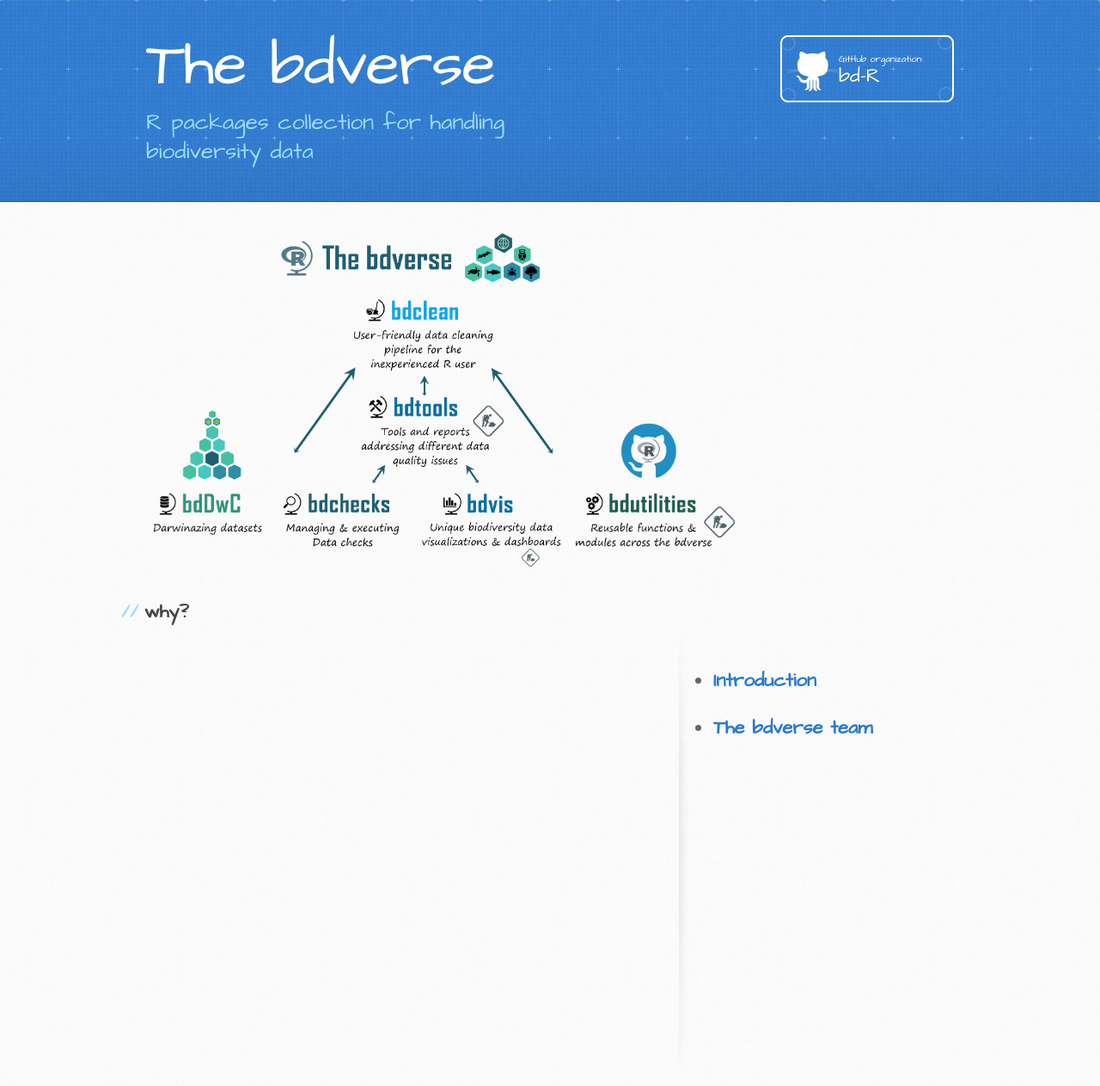
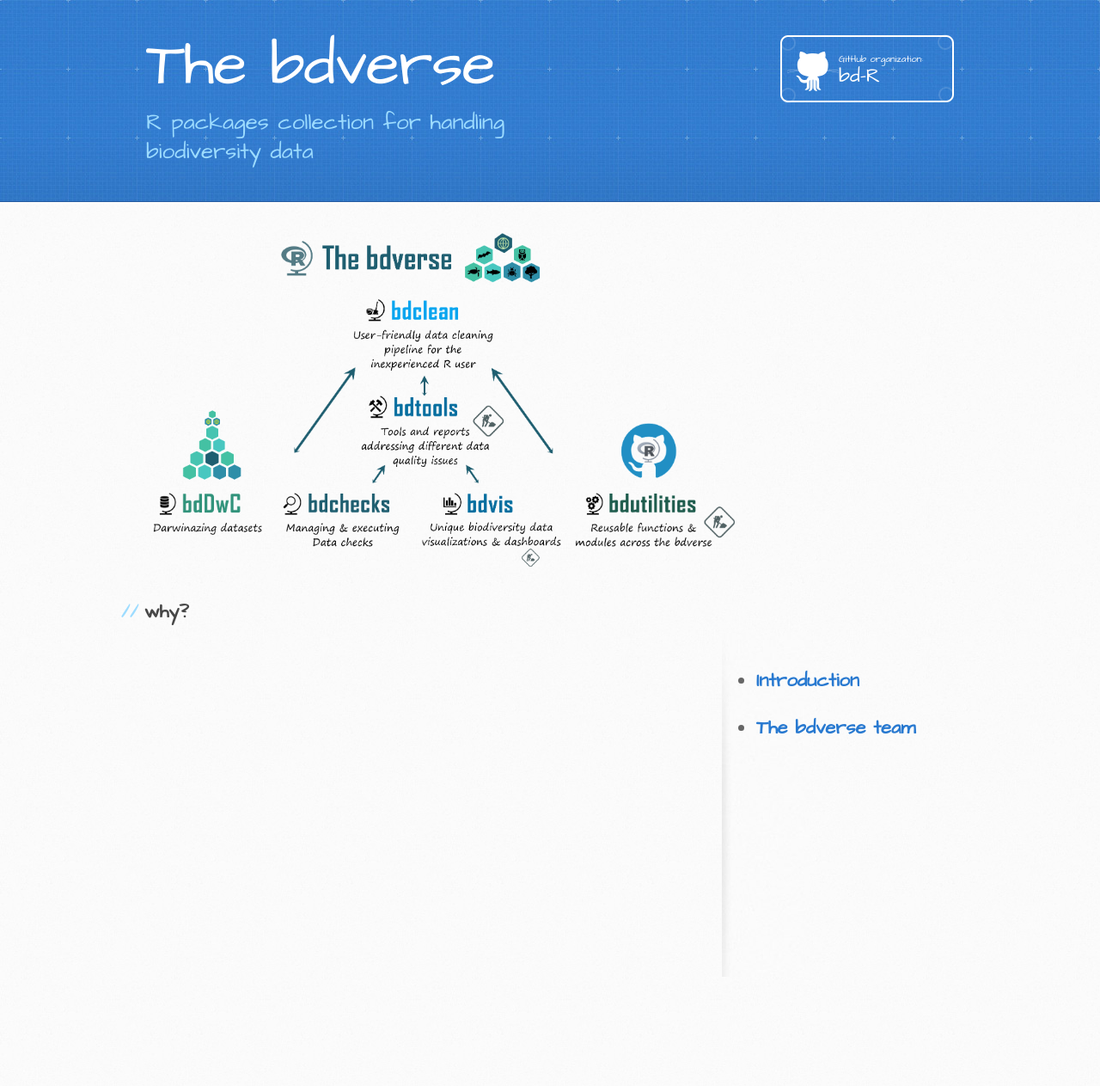
Before and after one commit to bd-R/The-bdverse, a Jekyll site: the page built from index.md, in a window 1280 px wide. Shown: the whole page at 86% size. Built offline with Jekyll 4.4.1, drawn with Linux system fonts in a browser that asks for light colours; after the commit the page ends 1159 px from its top, so only the background shows below that.

Commit message:
Update jekyll-theme-architect.scss

```diff
--- a/_sass/jekyll-theme-architect.scss
+++ b/_sass/jekyll-theme-architect.scss
@@ -75,8 +75,8 @@ header h2 {
 
 aside#sidebar {
   float: right;
-  width: 300px;
-  min-height: 504px;
+  width: 250px;
+  min-height: 400px;
   padding-left: 20px;
   list-style: none;
   font-family: 'Architects Daughter';
```
